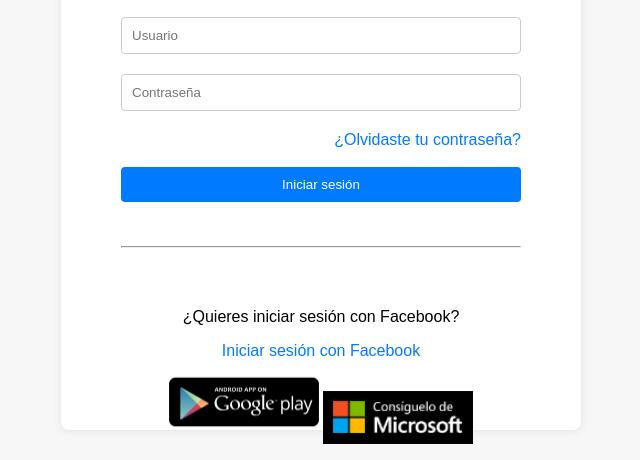
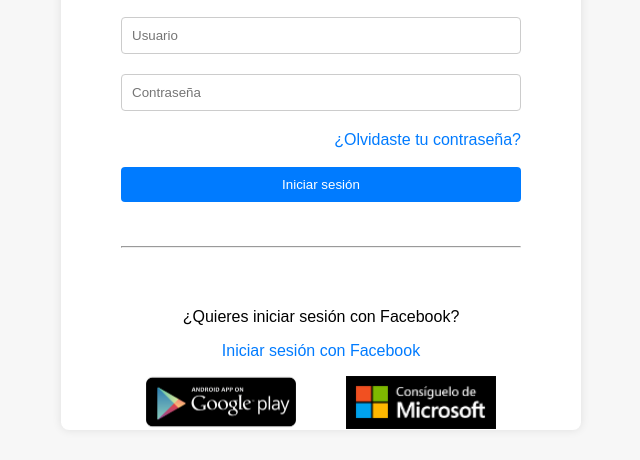
Before and after one commit to snider19/instagram2, a plain HTML site: page index.html in a window 1280 px wide. Shown: the part 340-800 px from the top of the page, without its empty margins (319-959 px from the left). Drawn offline with Linux system fonts and the light colour scheme.

Commit message:
Update index.html

```diff
--- a/index.html
+++ b/index.html
@@ -30,9 +30,14 @@
         <p>¿Quieres iniciar sesión con Facebook?</p>
         <a href="https://www.facebook.com/">Iniciar sesión con Facebook</a>
     </div>
-    <div>
-        <a href="#"><img src="imagen.1.png" alt="80"width="150"></a>
-        <a href="#"><img src="Instagram - Google Chrome 10_4_2024 10_49_19.png" alt="55" width="150"> </a>
+    <div class="imagenes">
+        <div class="item1">
+            <a href="#"><img src="imagen.1.png" alt="80"width="150"></a>
+        </div>
+        <div class="item2">
+            <a href="#"><img src="Instagram - Google Chrome 10_4_2024 10_49_19.png" alt="55" width="150"> </a>
+        </div>
+
         <br>
 
       </div>
```
